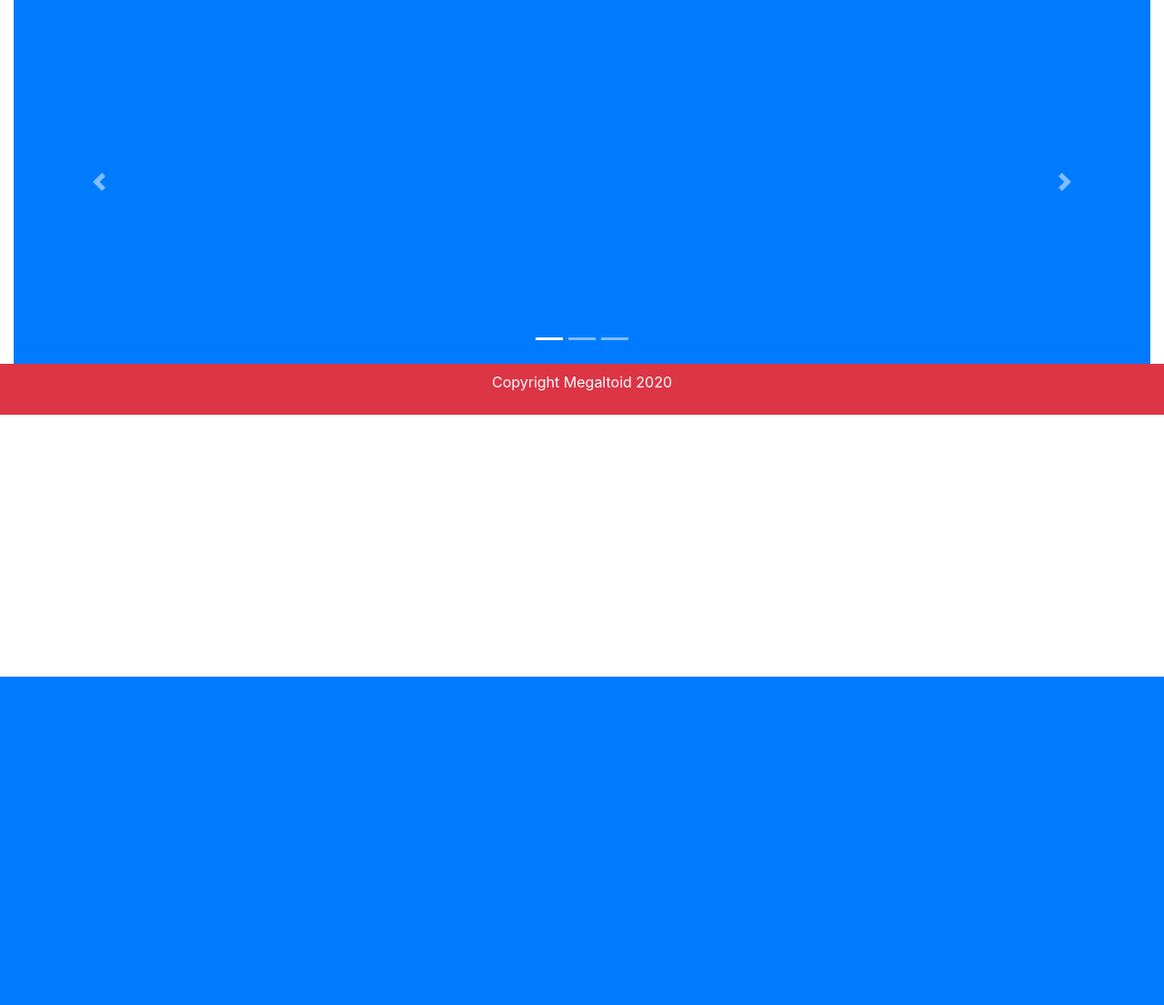
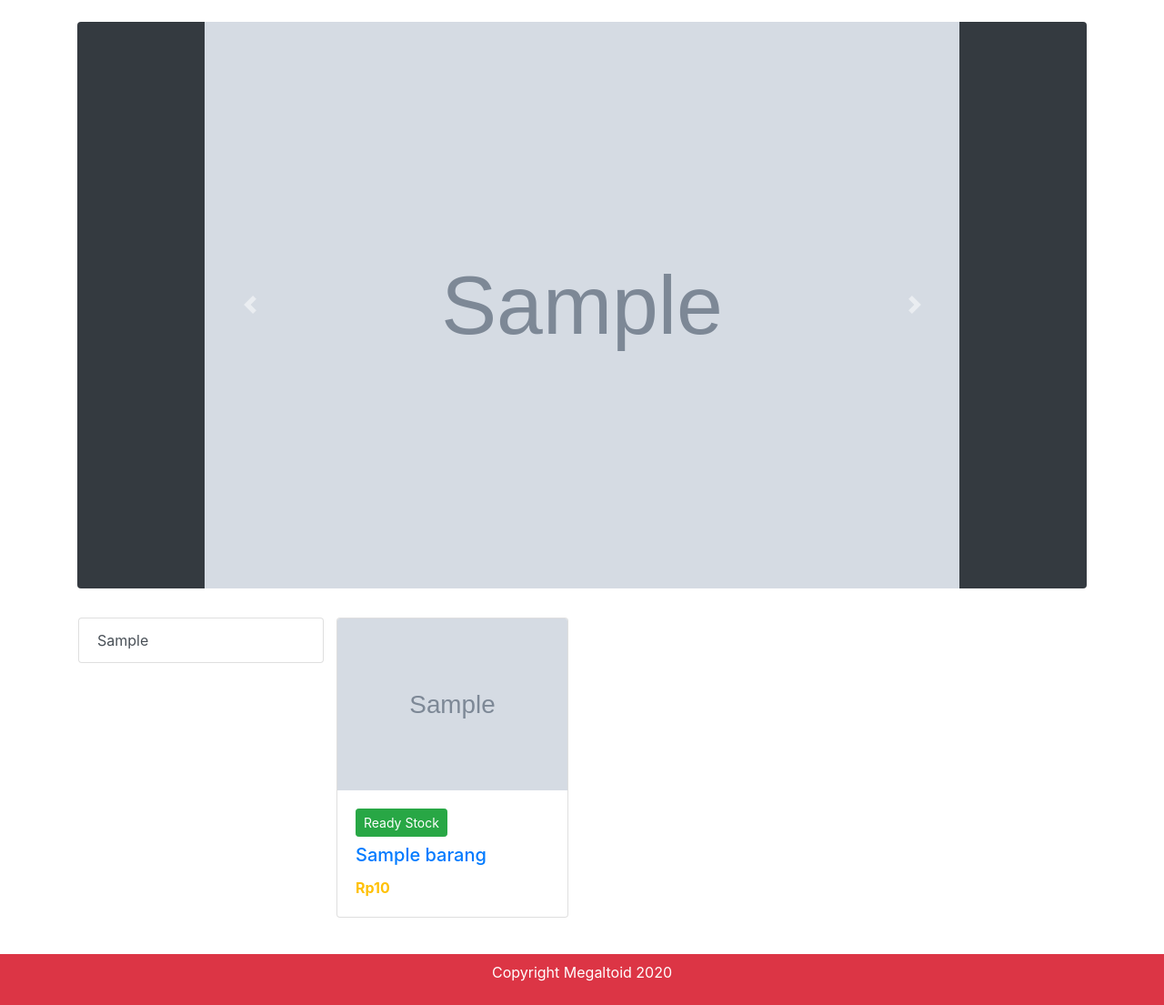
Before and after one commit to dickyhermawan12/megaltoid-web, a PHP site: page /myproject/index.php in a window 1280 px wide. Shown: the part 56-1161 px from the top of the page at 91% size. Before the commit the page ends 800 px from the top, so only its background shows below. Run offline with PHP 8.4, Linux system fonts and the light colour scheme; tables that the repository leaves empty or names only in its code hold one stand-in row (values such as "Sample post"); grey boxes marked "Sample" are stand-in pictures.

Commit message:
membuat main page dan carousel

```diff
--- a/function/helper.php
+++ b/function/helper.php
@@ -5,3 +5,23 @@
         $string = "Rp".number_format($nilai);
         return $string;
     }
+
+    function kategori($kategori_id = false){
+        global $koneksi;
+
+        $string = "<div class='list-group col-3'>";
+
+                $query = mysqli_query($koneksi, "SELECT * FROM kategori WHERE status='on'");
+
+                while($row=mysqli_fetch_assoc($query)){
+                    if($kategori_id == $row['kategori_id']){
+                        $string .= "<a href='".BASE_URL."index.php?kategori_id=$row[kategori_id]' class='ml-3 list-group-item list-group-item-action active red-accent'>$row[kategori]</a>";
+                    }else{
+                        $string .= "<a href='".BASE_URL."index.php?kategori_id=$row[kategori_id]' class='ml-3 list-group-item list-group-item-action'>$row[kategori]</a>";
+                    }
+                }
+
+        $string .= "</div>";
+
+		return $string;
+	}
--- a/index.php
+++ b/index.php
@@ -4,6 +4,7 @@
     include_once("./function/koneksi.php");
     include_once("./function/helper.php");
     $page = isset($_GET['page']) ? $_GET['page'] : false;
+    $kategori_id = isset($_GET['kategori_id']) ? $_GET['kategori_id'] : false;
     $user_id = isset($_SESSION['user_id']) ? $_SESSION['user_id'] : false;
     $nama = isset($_SESSION['nama']) ? $_SESSION['nama'] : false;
     $level = isset($_SESSION['level']) ? $_SESSION['level'] : false;
--- a/main.php
+++ b/main.php
@@ -1,32 +1,104 @@
-<div class="container-fluid">
-    <div id="carouselExampleIndicators" class="carousel slide" data-ride="carousel">
-        <ol class="carousel-indicators">
-            <li data-target="#carouselExampleIndicators" data-slide-to="0" class="active"></li>
-            <li data-target="#carouselExampleIndicators" data-slide-to="1"></li>
-            <li data-target="#carouselExampleIndicators" data-slide-to="2"></li>
-        </ol>
-        <div class="carousel-inner">
-            <div class="carousel-item active">
-                <div class="d-block row" style="background-color: #007bff; height: 400px"></div>
-                <!-- <img src="./images/carousel/1.png" class="d-block w-100 h-50" alt="..."> -->
-            </div>
-            <div class="carousel-item">
-                <div class="d-block text-center" style="background-color: #e83e8c; width: auto; height: 400px"></div>
-                <!-- <img src="./images/carousel/2.png" class="d-block w-100 h-50" alt="..."> -->
-            </div>
-            <div class="carousel-item">
-                <div class="d-block text-center" style="background-color: #28a745; width: auto; height: 400px"></div>
-                <!-- <img src="./images/carousel/3.png" class="d-block w-100 h-50" alt="..."> -->
-            </div>
+<div class="container mt-4">
+    <div class="jumbotron jumbotron-fluid bg-dark py-0 rounded">
+        <div class="row justify-content-center">
+            <?php
+                $queryBanner = mysqli_query($koneksi, "SELECT * FROM banner ORDER BY banner_id DESC");
+                $no=1;
+                $stringBanner = "";
+                if(mysqli_num_rows($queryBanner) == 0){
+                    $stringBanner .= "<div class='col bg-danger' style='height: 500px; max-width: 860px'></div>";
+                } else {
+                    $stringBanner .= "<div id='carouselExampleControls' class='carousel slide col' data-ride='carousel' style='max-width: 860px;'>
+                    <div class='carousel-inner'>";
+                    while($row=mysqli_fetch_assoc($queryBanner)){
+                        if ($no==1){
+                            $stringBanner .= "<div class='carousel-item active'>
+                            <a href='".BASE_URL."$row[link]'>
+                                <img src='".BASE_URL."images/slide/$row[gambar]' class='d-block w-100' alt='$row[banner]'>
+                            </a>
+                            </div>";
+                        } else {
+                            $stringBanner .= "<div class='carousel-item'>
+                            <a href='".BASE_URL."$row[link]'>
+                                <img src='".BASE_URL."images/slide/$row[gambar]' class='d-block w-100' alt='$row[banner]'>
+                            </a>
+                            </div>";
+                        }
+                        $no++;
+                    }
+                    $stringBanner .= "</div>
+                            <a class='carousel-control-prev' href='#carouselExampleControls' role='button' data-slide='prev'>
+                                <span class='carousel-control-prev-icon' aria-hidden='true'></span>
+                                <span class='sr-only'>Previous</span>
+                            </a>
+                            <a class='carousel-control-next' href='#carouselExampleControls' role='button' data-slide='next'>
+                                <span class='carousel-control-next-icon' aria-hidden='true'></span>
+                                <span class='sr-only'>Next</span>
+                            </a>
+                        </div>";
+                }
+                echo $stringBanner;
+            ?>
         </div>
-        <a class="carousel-control-prev" href="#carouselExampleIndicators" role="button" data-slide="prev">
-            <span class="carousel-control-prev-icon" aria-hidden="true"></span>
-            <span class="sr-only">Previous</span>
-        </a>
-        <a class="carousel-control-next" href="#carouselExampleIndicators" role="button" data-slide="next">
-            <span class="carousel-control-next-icon" aria-hidden="true"></span>
-            <span class="sr-only">Next</span>
-        </a>
+    </div>
+</div>
+
+<div class="container my-3">
+    <div class="row">
+        <?php
+            echo kategori($kategori_id);
+        ?>
+
+        <div class="col-9">
+            <?php
+
+				if($kategori_id){
+					$query = mysqli_query($koneksi, "SELECT * FROM barang WHERE status='on' AND kategori_id='$kategori_id' ORDER BY rand() DESC LIMIT 9");
+				}else{
+					$query = mysqli_query($koneksi, "SELECT * FROM barang WHERE status='on' ORDER BY rand() DESC LIMIT 9");
+				}
+
+				$no=1;
+                $stringBrg = "";
+				while($row=mysqli_fetch_assoc($query)){
+
+					if($no%3==1){
+                        $stringBrg .= "<div class='row row-cols-1 row-cols-md-3'>";
+					}
+
+                    $stringBrg .=
+                        "<div class='col mb-4'>
+                            <div class='card h-100'>
+                                <a href='".BASE_URL."index.php?page=detail&barang_id=$row[barang_id]'>
+                                    <img src='".BASE_URL."images/barang/$row[gambar]' class='card-img-top' alt='$row[nama_barang]'>
+                                </a>
+                                <div class='card-body'>";
+                                    if($row['stok']>1){
+                                        $stringBrg .= "<a href='".BASE_URL."index.php?page=detail&barang_id=$row[barang_id]' class='btn btn-sm btn-success mb-2'>Ready Stock";
+                                    } else {
+                                        $stringBrg .= "<a href='#' class='btn btn-sm btn-secondary mb-2 disabled'>Stock Empty";
+                                    }
+                                    $stringBrg .=
+                                    "</a>
+                                    <a href='".BASE_URL."index.php?page=detail&barang_id=$row[barang_id]'>
+                                        <h5 class='card-title'>$row[nama_barang]</h5>
+                                    </a>
+                                    <p class='card-text text-warning font-weight-bold'>".rupiah($row['harga'])."</p>
+                                </div>
+                            </div>
+                        </div>";
+
+
+                    if($no%3==0){
+                        $stringBrg .= "</div>";
+                    }
+                    $no++;
+				}
+
+                echo $stringBrg;
+			?>
+
+        </div>
     </div>
 
 </div>
--- a/module/banner/form.php
+++ b/module/banner/form.php
@@ -5,7 +5,7 @@
     $banner = "";
     $link = "";
     $gambar = "";
-	$keterangan_gambar = "";
+	  $keterangan_gambar = "";
     $status = "";
     $button = "Add";
 
--- a/module/banner/list.php
+++ b/module/banner/list.php
@@ -23,9 +23,9 @@
         while($rowBanner=mysqli_fetch_array($queryBanner)){
             echo "<tr>
 					<th scope='row'>$no</td>
+                    <td>$rowBanner[banner]</td>
                     <td><a target='blank' href='".BASE_URL."$rowBanner[link]'>$rowBanner[link]</a>
                     </td>
-                    <td>$rowBanner[status]</td>
 					<td>$rowBanner[status]</td>
 					<td><a href='".BASE_URL."index.php?page=my_profile&module=banner&action=form&banner_id=$rowBanner[banner_id]'>Edit</a>
 					</td>
```
Also changed, not shown: images/barang/1.jpg (added), images/barang/2.jpg (added), images/barang/3.jpg (added), images/barang/4.jpg (added), images/barang/5.jpg (added), images/barang/6.jpg (added), images/barang/7.jpg (added), images/barang/8.jpg (added), images/barang/tanya.jpg (deleted), images/slide/jb1.jpg (added), images/slide/jb2.jpg (added), images/slide/jb3.jpg (added).
